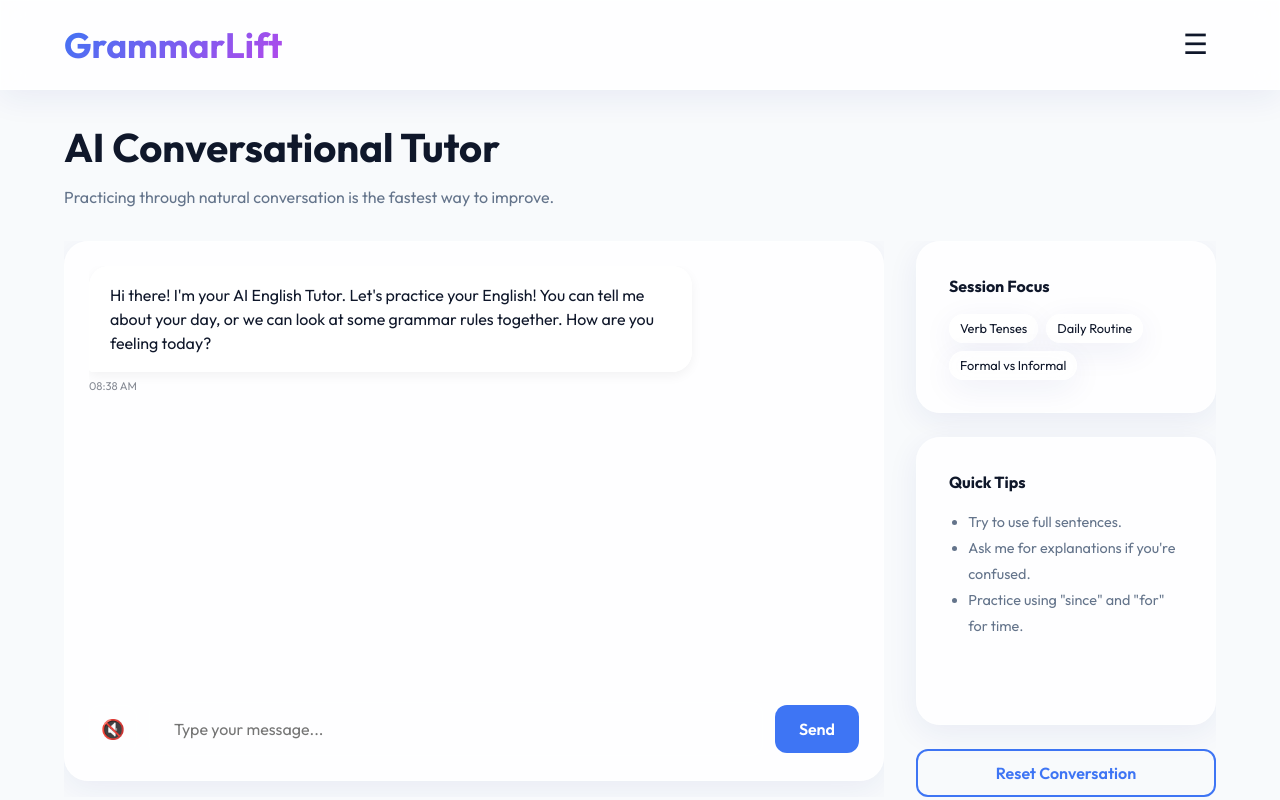
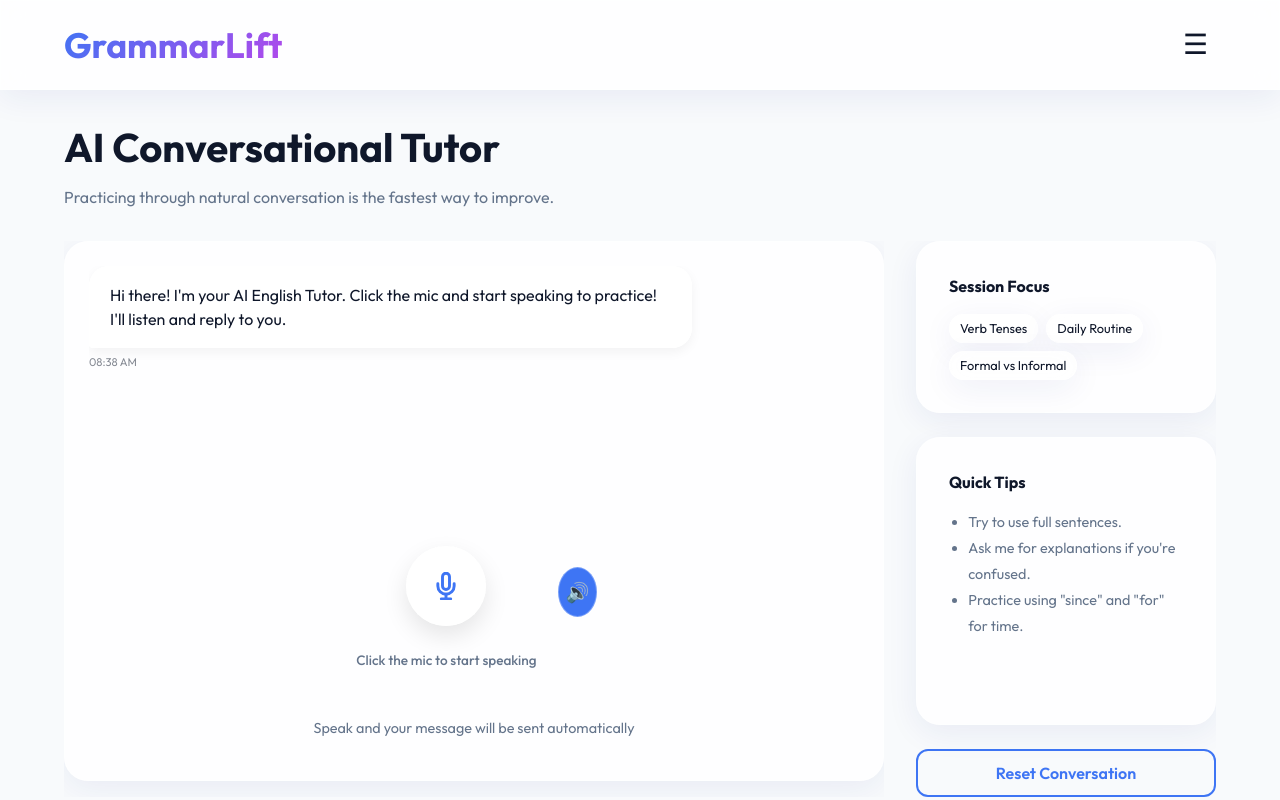
Before and after one commit to mx1204/grammarlift, a Next.js app: page /tutor in a window 1280 px wide. Shown: the top 800 px of the page. Built offline with nearby package versions, Linux system fonts and the light colour scheme.

Commit message:
feat: voice-only conversational ai tutor

```diff
--- a/src/app/api/chat/route.ts
+++ b/src/app/api/chat/route.ts
@@ -3,6 +3,7 @@ import { NextResponse } from 'next/server';
 export async function POST(req: Request) {
   try {
     const { messages } = await req.json();
+    console.log("Chat Request Received. Message count:", messages?.length);
 
     if (!process.env.GROQ_API_KEY) {
       // Fallback if no key is found
--- a/src/app/tutor/page.tsx
+++ b/src/app/tutor/page.tsx
@@ -3,6 +3,7 @@
 import React, { useState, useEffect, useRef } from 'react';
 import GlassCard from '@/components/GlassCard';
 import AppButton from '@/components/AppButton';
+import SpeechToText from '@/components/SpeechToText';
 import { getTutorResponse } from '@/lib/groq';
 
 interface Message {
@@ -17,13 +18,13 @@ export default function TutorPage() {
     {
       id: '1',
       role: 'assistant',
-      content: "Hi there! I'm your AI English Tutor. Let's practice your English! You can tell me about your day, or we can look at some grammar rules together. How are you feeling today?",
+      content: "Hi there! I'm your AI English Tutor. Click the mic and start speaking to practice! I'll listen and reply to you.",
       timestamp: new Date()
     }
   ]);
-  const [input, setInput] = useState('');
   const [isLoading, setIsLoading] = useState(false);
-  const [isSoundEnabled, setIsSoundEnabled] = useState(false);
+  const [isSoundEnabled, setIsSoundEnabled] = useState(true);
+  const [isListening, setIsListening] = useState(false);
   const scrollRef = useRef<HTMLDivElement>(null);
 
   // Text to Speech function
@@ -51,18 +52,17 @@ export default function TutorPage() {
     }
   }, [messages]);
 
-  const handleSend = async () => {
-    if (!input.trim() || isLoading) return;
+  const handleSend = async (text: string) => {
+    if (!text.trim() || isLoading) return;
 
     const userMsg: Message = {
       id: Date.now().toString(),
       role: 'user',
-      content: input,
+      content: text,
       timestamp: new Date()
     };
 
     setMessages(prev => [...prev, userMsg]);
-    setInput('');
     setIsLoading(true);
 
     try {
@@ -135,52 +135,45 @@ export default function TutorPage() {
               )}
             </div>
 
-            {/* Input Bar */}
-            <div style={{ display: 'flex', gap: '0.75rem', alignItems: 'center' }}>
+            {/* Voice Controller */}
+            <div style={{ display: 'flex', flexDirection: 'column', alignItems: 'center', gap: '1rem', padding: '1rem 0' }}>
+              <div style={{ display: 'flex', alignItems: 'center', gap: '1rem' }}>
+                <SpeechToText
+                  onTranscriptChange={() => {}}
+                  onStop={(text) => handleSend(text)}
+                  isProcessing={isLoading}
+                />
                 <button
                   onClick={() => {
                     const newState = !isSoundEnabled;
                     setIsSoundEnabled(newState);
-                  if (newState) speak("Sound enabled.");
-                  else window.speechSynthesis.cancel();
+                    if (!newState) window.speechSynthesis.cancel();
                   }}
                   style={{
                     background: isSoundEnabled ? 'var(--primary)' : 'rgba(255,255,255,0.05)',
                     border: '1px solid var(--card-border)',
-                  borderRadius: '12px',
-                  width: '48px',
-                  height: '48px',
+                    borderRadius: '50%',
+                    width: '50px',
+                    height: '50px',
                     display: 'flex',
                     alignItems: 'center',
                     justifyContent: 'center',
                     cursor: 'pointer',
                     fontSize: '1.2rem',
                     color: isSoundEnabled ? 'white' : 'inherit',
-                  transition: 'all 0.2s ease'
+                    transition: 'all 0.2s ease',
+                    marginTop: '-2rem' // Align with the large mic button
                   }}
-                title={isSoundEnabled ? "Disable Sound" : "Enable Sound"}
+                  title={isSoundEnabled ? "Disable AI Voice" : "Enable AI Voice"}
                 >
                   {isSoundEnabled ? '🔊' : '🔇'}
                 </button>
-              <input
-                type="text"
-                placeholder="Type your message..."
-                value={input}
-                onKeyPress={(e) => e.key === 'Enter' && handleSend()}
-                onChange={(e) => setInput(e.target.value)}
-                style={{
-                  flex: 1,
-                  padding: '1rem 1.5rem',
-                  borderRadius: '12px',
-                  border: '1px solid var(--card-border)',
-                  background: 'rgba(255,255,255,0.05)',
-                  color: 'inherit',
-                  fontFamily: 'inherit',
-                  fontSize: '1rem',
-                  outline: 'none'
-                }}
-              />
-              <AppButton onClick={handleSend} disabled={isLoading} style={{ height: '48px' }}>Send</AppButton>
+              </div>
+              {!isLoading && !isListening && (
+                <p style={{ fontSize: '0.9rem', color: 'var(--text-muted)' }}>
+                  Speak and your message will be sent automatically
+                </p>
+              )}
             </div>
           </GlassCard>
         </div>
```
Lines whose indentation alone changed are shown as unchanged.
